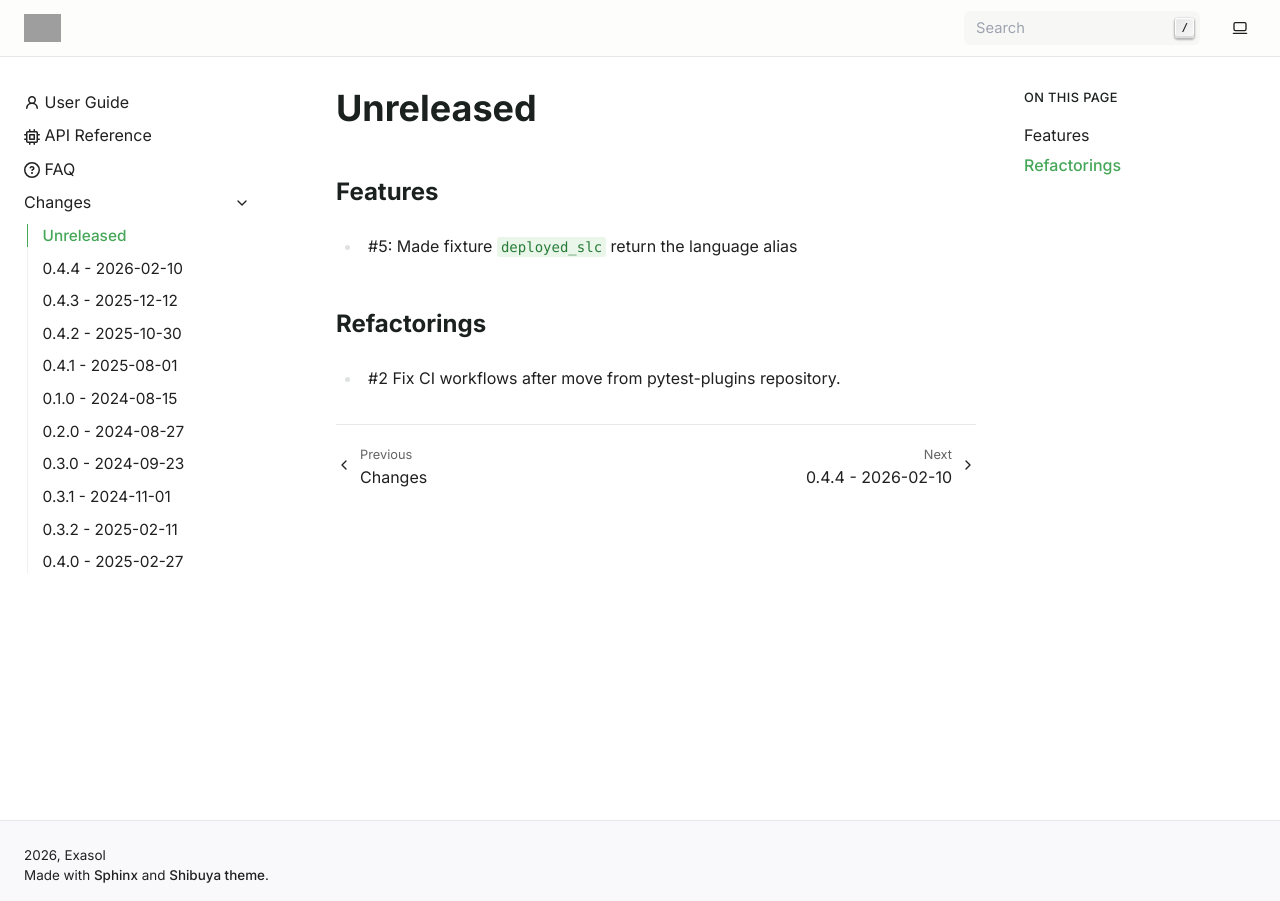
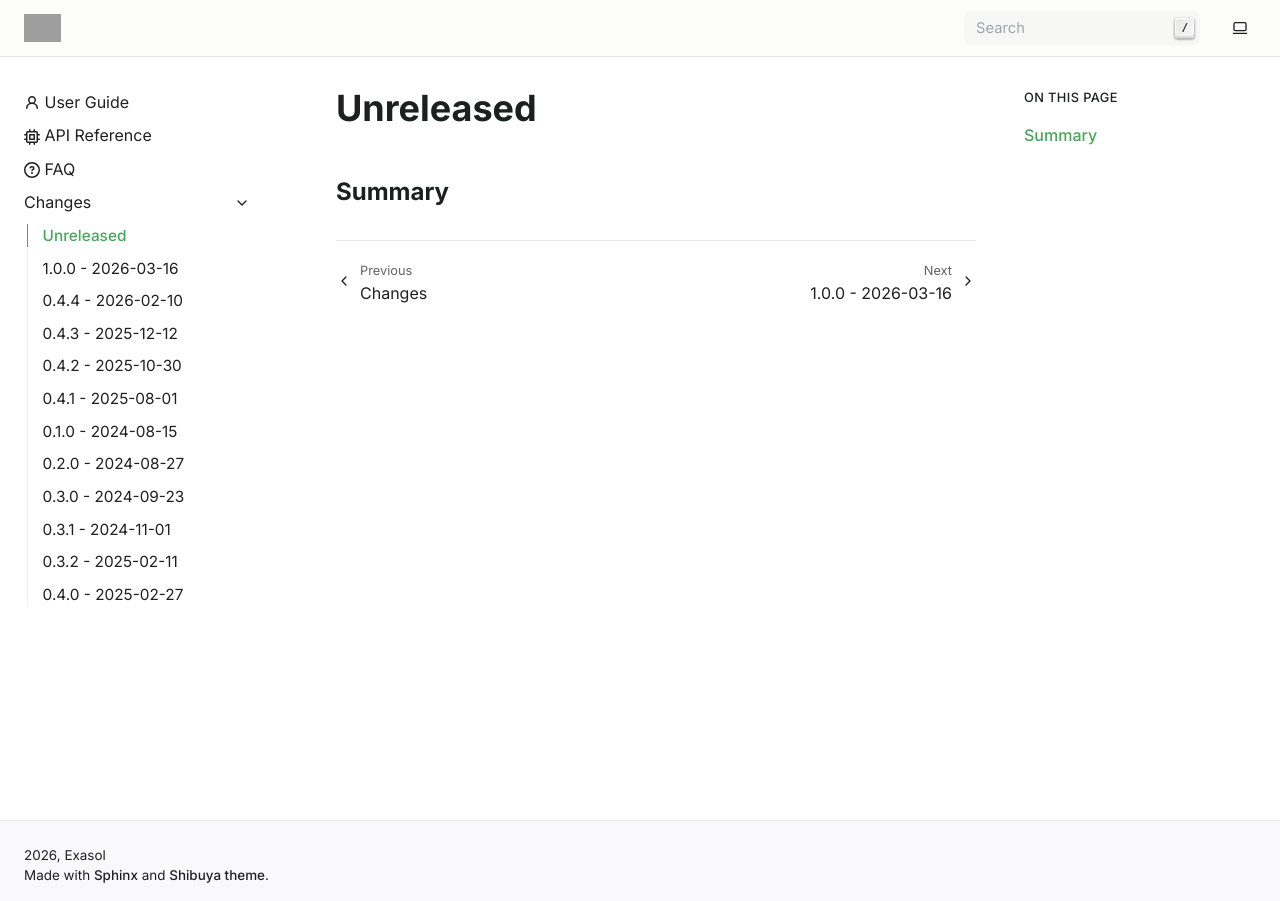
Before and after one commit to exasol/pytest-slc, a Sphinx documentation site: the page built from doc/changes/unreleased.md, in a window 1280 px wide. Built offline with Sphinx 7.4.7, drawn with Linux system fonts in a browser that asks for light colours; pages that are not in the unit, such as notebooks, are missing from menus; grey boxes are pictures that could not be loaded.

Commit message:
Prepare release 1.0.0 (#11)

```diff
--- a/doc/changes/unreleased.md
+++ b/doc/changes/unreleased.md
@@ -1,9 +1,3 @@
 # Unreleased
 
-## Features
-
-* #5: Made fixture `deployed_slc` return the language alias
-
-## Refactorings
-
-* #2 Fix CI workflows after move from pytest-plugins repository.
+## Summary
```
Also changed, not shown: doc/changes/changelog.md (+2 -0 lines), doc/changes/changes_1.0.0.md (added, +22 -0 lines).
